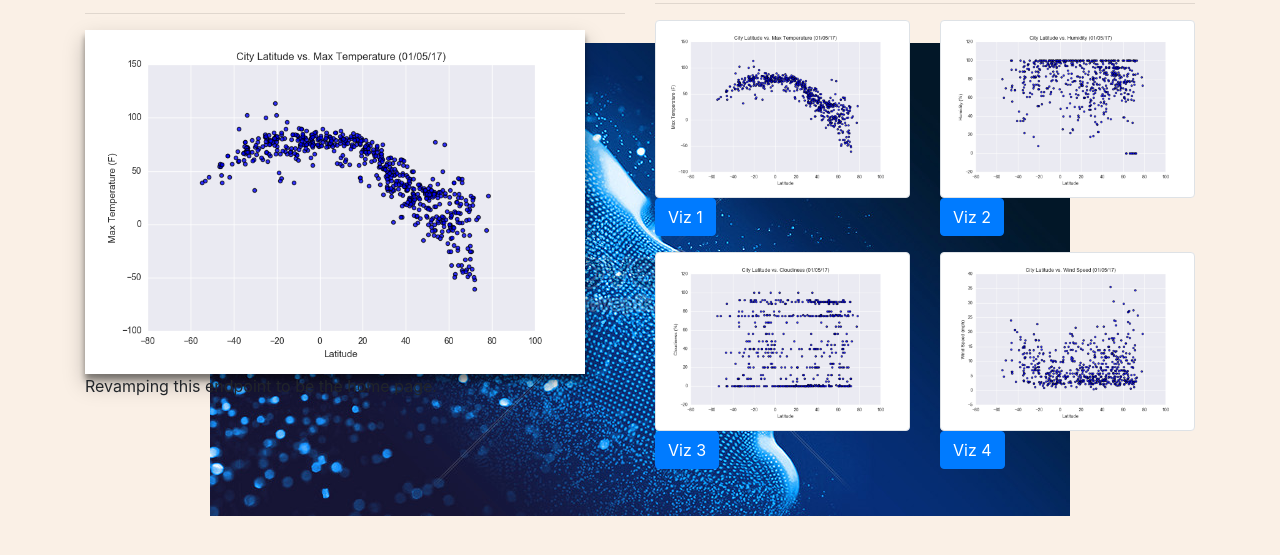
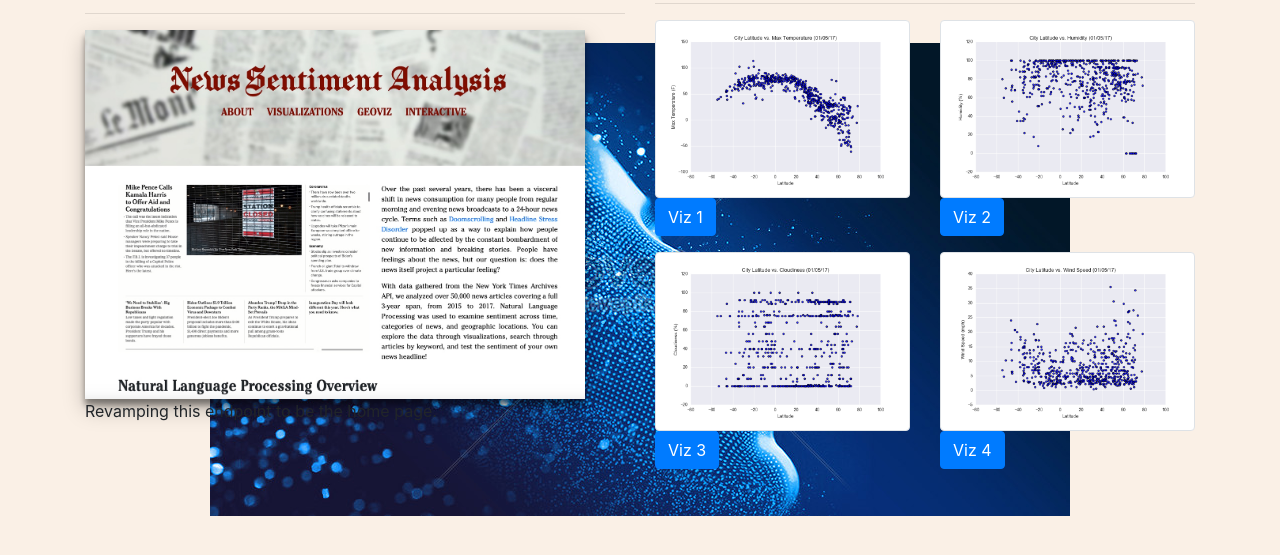
Before and after one commit to DMVance/DMVance.github.io, a plain HTML site: page docs/index.html in a window 1280 px wide. Shown: the part 121-676 px from the top of the page. Drawn offline with nearby package versions, Linux system fonts and the light colour scheme.

Commit message:
link first image to news-sentiment-analysis-app.jpeg

```diff
--- a/docs/index.html
+++ b/docs/index.html
@@ -13,14 +13,6 @@
     <script src="https://stackpath.bootstrapcdn.com/bootstrap/4.3.1/js/bootstrap.min.js" integrity="sha384-JjSmVgyd0p3pXB1rRibZUAYoIIy6OrQ6VrjIEaFf/nJGzIxFDsf4x0xIM+B07jRM" crossorigin="anonymous"></script>
 
     <link rel="stylesheet" href="styles.css">
-    <!-- <style>
-        body {
-        background-image: url("AI_1.jpg");
-        background-repeat: no-repeat;
-        background-attachment: fixed;
-        background-position: center;
-        }
-    </style> -->
 </head>
 
 <body vlink="#FF0000" id="gradient1">
@@ -68,7 +60,7 @@
             <div class="col-md-6 col-sm-12">
                 <h2>Summary: Latitude vs. X</h2>
                 <hr/>
-                    <a href="Viz1.html"><img class="img-fluid" style="float:left" id="thumbnail" src="Resources/assets/images/Fig1.png" alt="City Latitude vs. Max Temperature"></a>
+                    <a href="https://news-sentiment-analysis-app.herokuapp.com/"><img class="img-fluid" style="float:left" id="thumbnail" src="news-sentiment-analysis-app.jpeg" alt="news-sentiment-analysis-app.jpeg"></a>
                         <p>Revamping this endpoint to be the home page.</p>
             </div>
         <br>
```
Also changed, not shown: docs/news-sentiment-analysis-app.jpeg (added), 1 other file.
